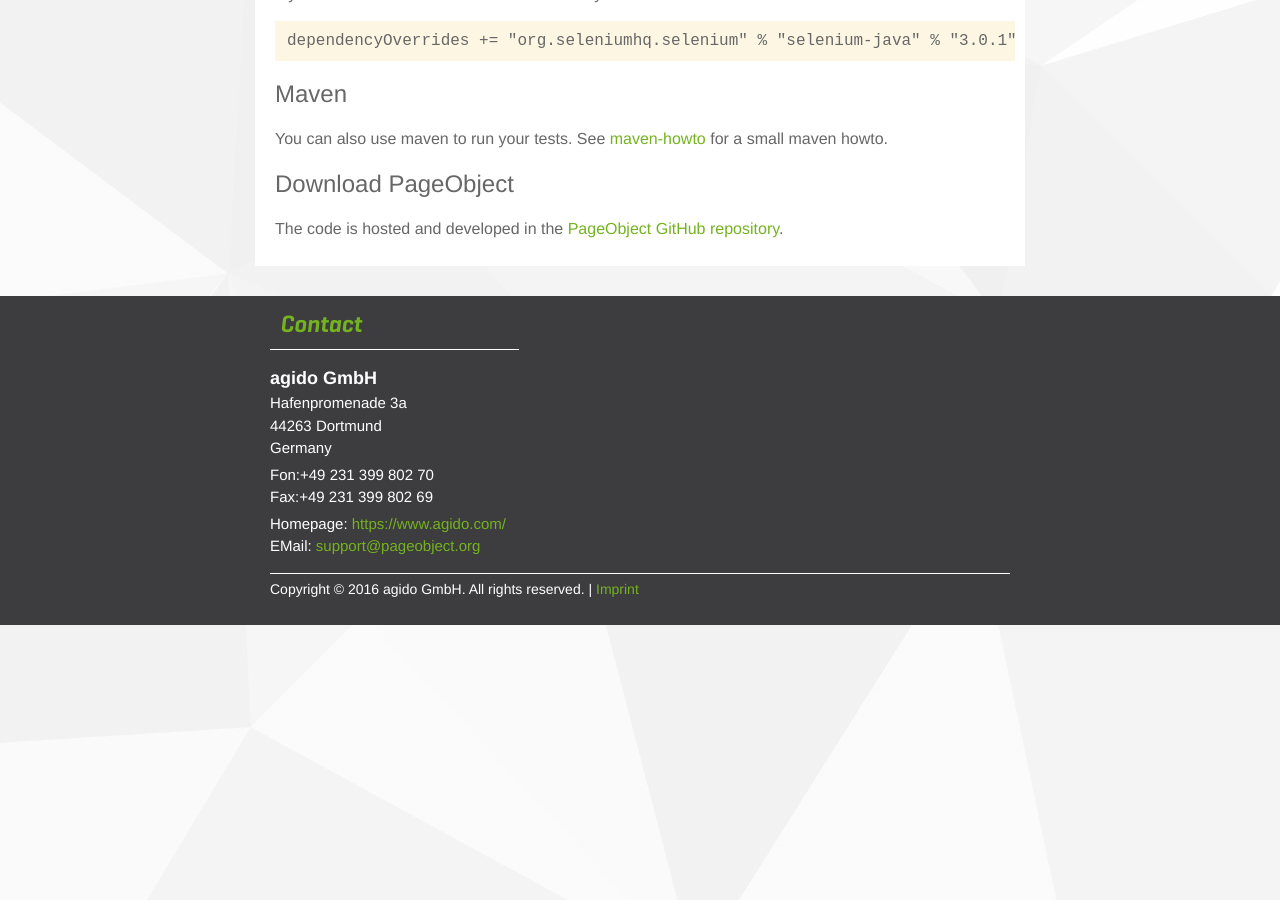
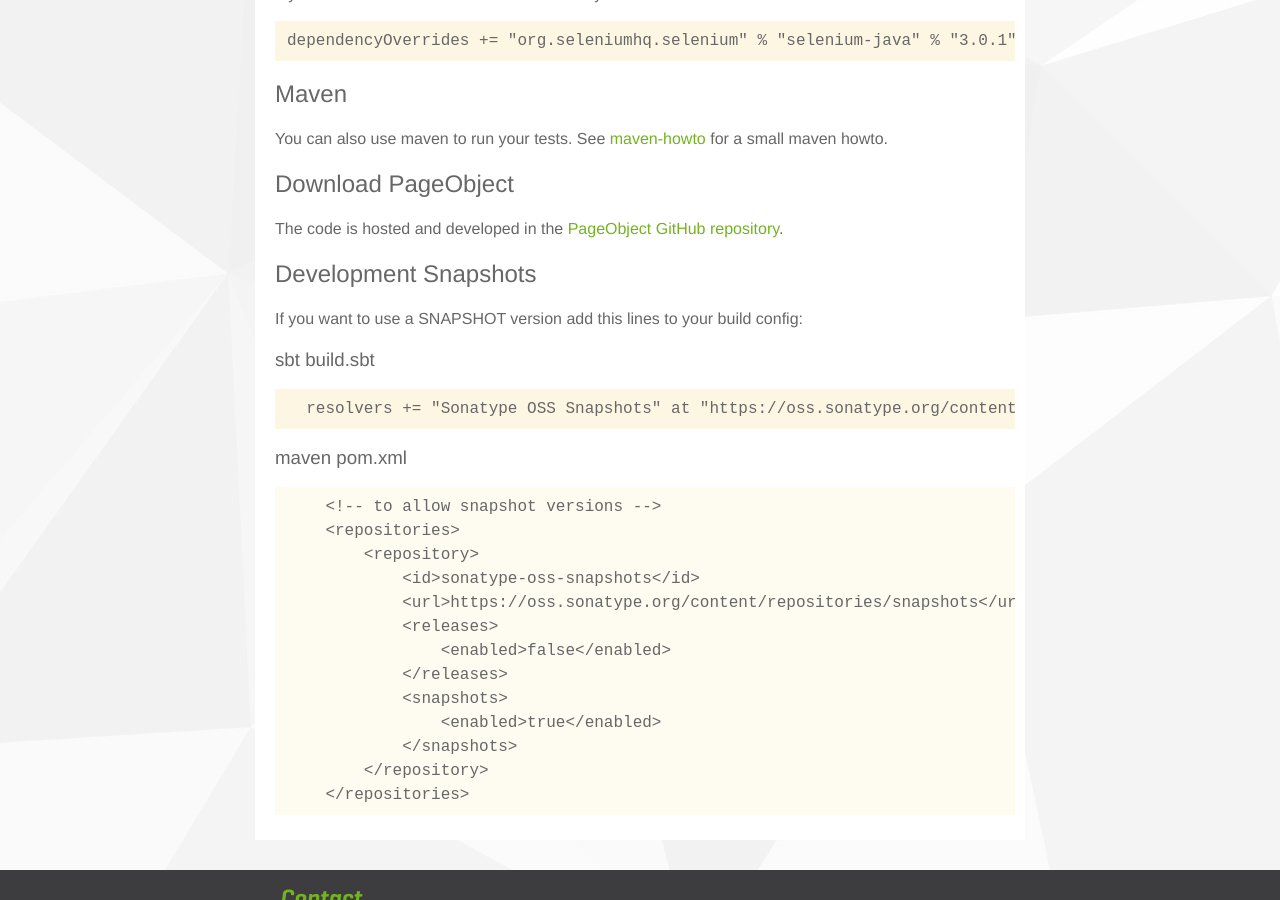
Before and after one commit to agido/pageobject, a Jekyll site: the page built from index.md, in a window 1280 px wide and 900 px high, scrolled down 1206 px. Built offline with Jekyll 4.4.1, drawn with Linux system fonts in a browser that asks for light colours; before the commit the page ends 1831 px from its top, so only the background shows below that.

Commit message:
added snapshot config

````diff
--- a/index.md
+++ b/index.md
@@ -61,6 +61,34 @@
 ## Download PageObject
 The code is hosted and developed in the [PageObject GitHub repository](https://github.com/agido/pageobject/).
 
+## Development Snapshots
+If you want to use a SNAPSHOT version add this lines to your build config:
+
+### sbt build.sbt
+
+```
+  resolvers += "Sonatype OSS Snapshots" at "https://oss.sonatype.org/content/repositories/snapshots"
+```
+
+### maven pom.xml
+
+<pre>
+    &lt;!-- to allow snapshot versions --&gt;
+    &lt;repositories&gt;
+        &lt;repository&gt;
+            &lt;id&gt;sonatype-oss-snapshots&lt;/id&gt;
+            &lt;url&gt;https://oss.sonatype.org/content/repositories/snapshots&lt;/url&gt;
+            &lt;releases&gt;
+                &lt;enabled&gt;false&lt;/enabled&gt;
+            &lt;/releases&gt;
+            &lt;snapshots&gt;
+                &lt;enabled&gt;true&lt;/enabled&gt;
+            &lt;/snapshots&gt;
+        &lt;/repository&gt;
+    &lt;/repositories&gt;
+</pre>
+
+
 [travis]: https://travis-ci.org/agido/pageobject
 [travis-image]: https://travis-ci.org/agido/pageobject.svg?branch=master
 [license-image]: http://img.shields.io/badge/license-Apache--2-brightgreen.svg?style=flat
````
